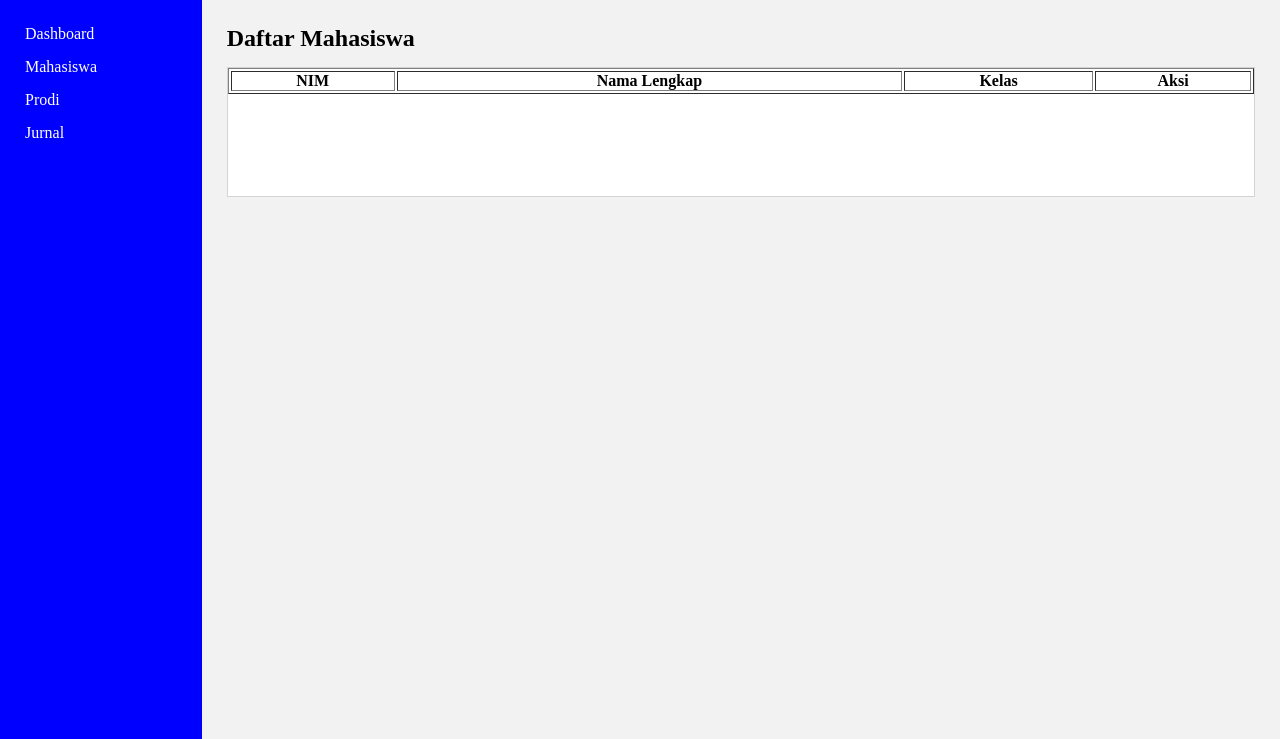
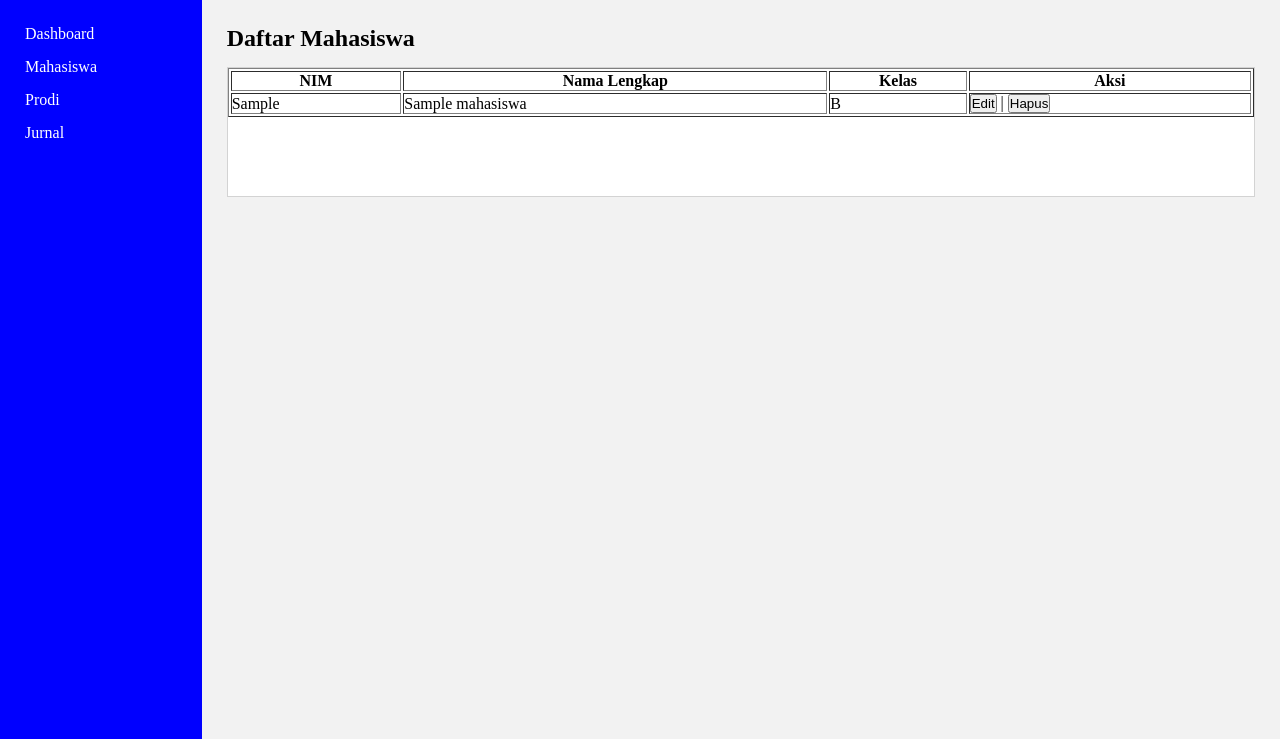
Before and after one commit to uli-rizki/si_jurnal_unuha, a PHP site: page /mahasiswa/tampil.php in a window 1280 px wide. Shown: the part 61-800 px from the top of the page. Run offline with PHP 8.4, Linux system fonts and the light colour scheme; tables that the repository leaves empty hold one stand-in row (values such as "Sample post"); lists and menus that the app fills with data are empty.

Commit message:
tambah tampil mahasiswa

```diff
--- a/mahasiswa/tampil.php
+++ b/mahasiswa/tampil.php
@@ -4,6 +4,11 @@ include_once('../database/koneksi.php');
 
 require "../layout/header.php";
 require "../layout/navbar.php";
+
+$query_mhs = "SELECT * FROM mahasiswa";
+$mahasiswa = $koneksi->query($query_mhs);
+$koneksi->close();
+
 ?>
 
 <div class="wrap">
@@ -21,6 +26,24 @@ require "../layout/navbar.php";
                         <th>Aksi</th>
                     </tr>
                 </thead>
+                <tbody>
+                <?php
+                if ($mahasiswa->num_rows > 0) {
+                    while($row = $mahasiswa->fetch_assoc()) {
+                ?>
+                <tr>
+                    <td><?php echo $row['nim']; ?></td>
+                    <td><?php echo $row['nama_lengkap']; ?></td>
+                    <td><?php echo $row['asal_kelas']; ?></td>
+                    <td>
+                        <button>Edit</button> | <button>Hapus</button>
+                    </td>
+                </tr>
+                <?php
+                    }
+                }
+                ?>
+                </tbody>
             </table>
         </div>
     </div>
```
